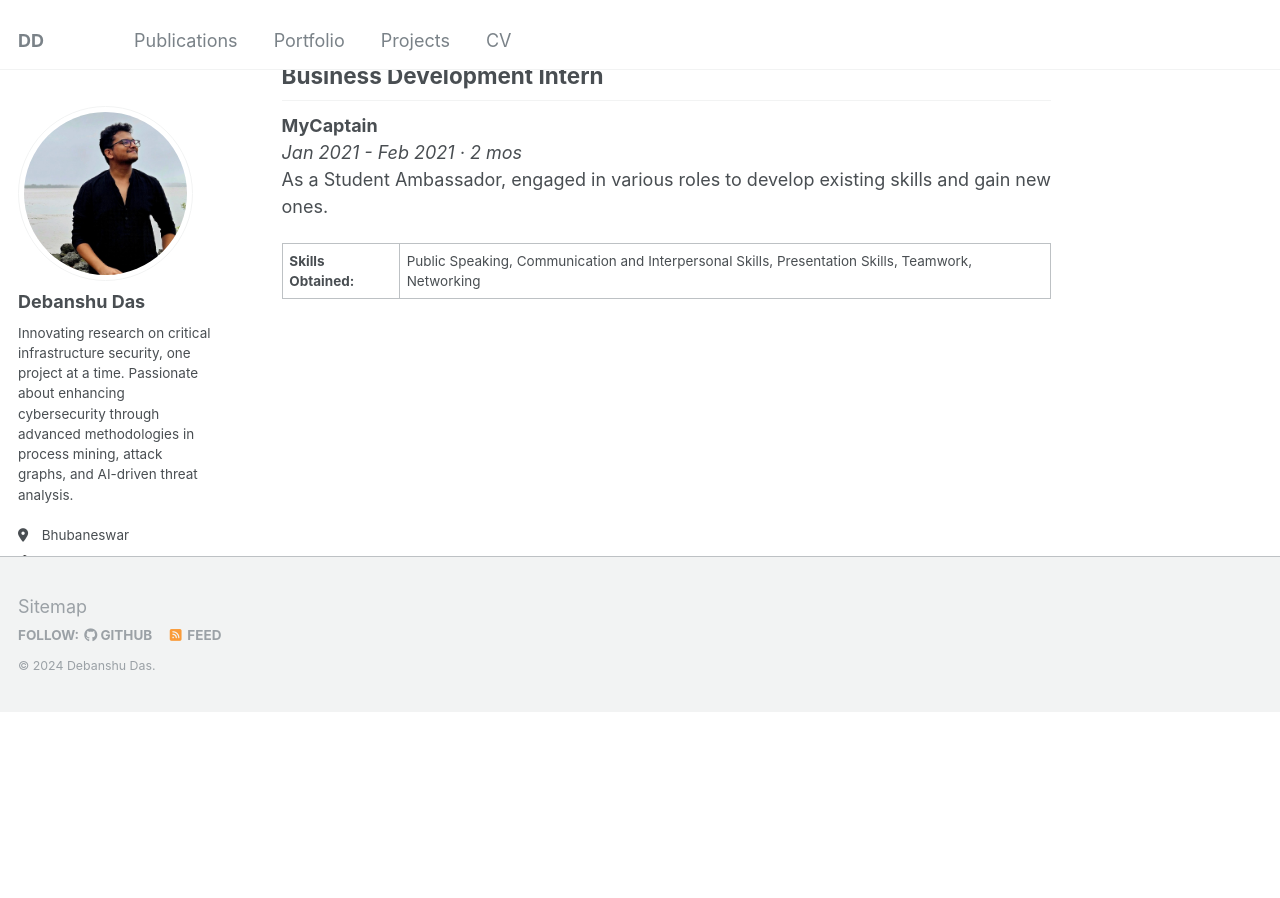
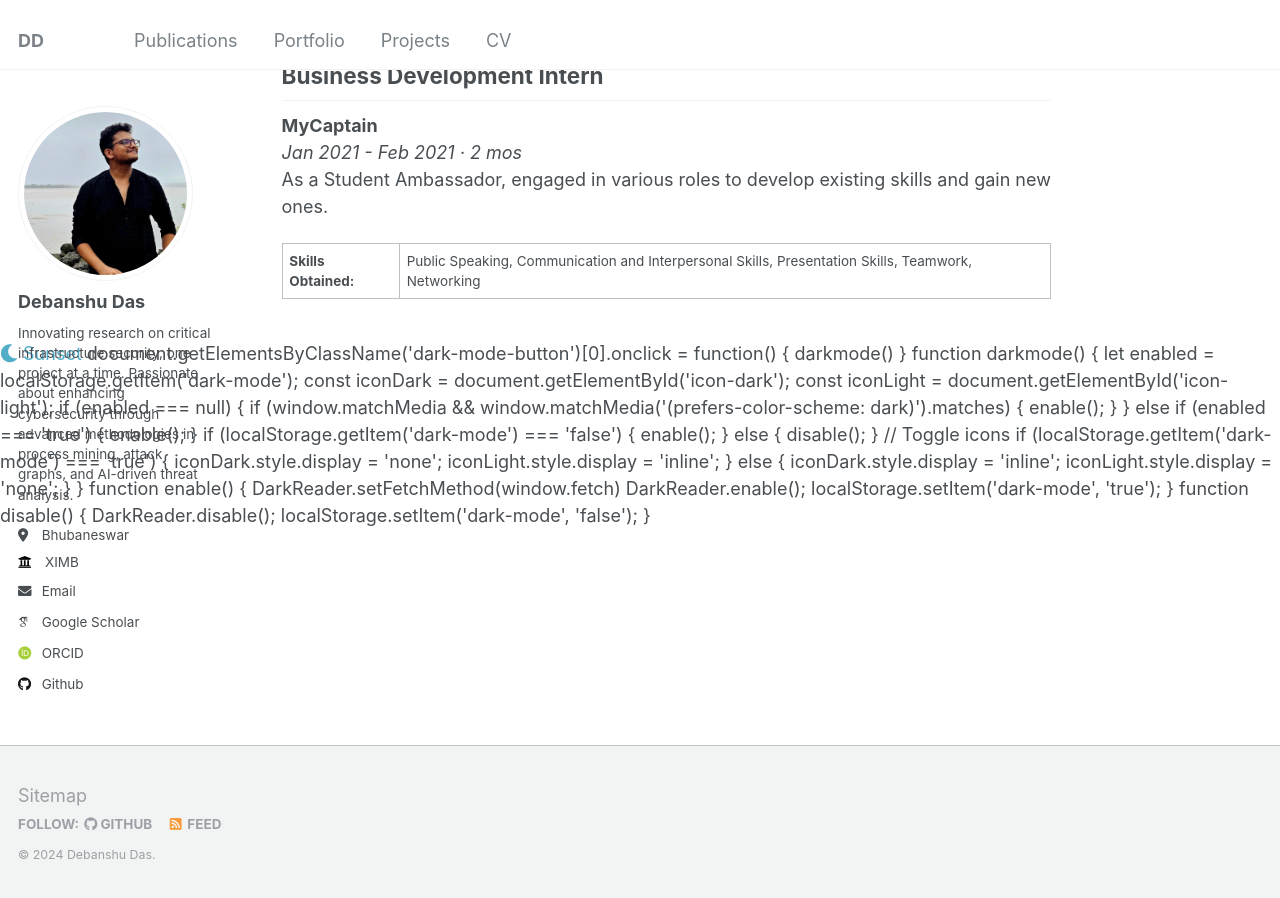
Before and after one commit to DebanshuCS/DDAcademia, a Jekyll site: the page built from _pages/about.md, in a window 1280 px wide and 900 px high, scrolled down 2125 px. Built offline with Jekyll 4.4.1, drawn with Linux system fonts in a browser that asks for light colours; some web fonts are replaced; comment, search, counter and statistics services are not loaded; before the commit the page ends 2836 px from its top, so only the background shows below that.

Commit message:
Changed this, that, and the other thing

```diff
--- a/_config.yml
+++ b/_config.yml
@@ -86,7 +86,7 @@
 teaser                   :  # filename of teaser fallback teaser image placed in /images/, .e.g. "500x300.png"
 breadcrumbs              : false # true, false (default)
 words_per_minute         : 160
-future                   : true
+future                   : false
 read_more                : "disabled" # if enabled, adds "Read more" links to excerpts
 talkmap_link             : false #change to true to add link to talkmap on talks page
 comments:
--- a/_layouts/default.html
+++ b/_layouts/default.html
@@ -28,4 +28,60 @@
     {% include scripts.html %}
 
   </body>
+
+  <script src="https://cdn.jsdelivr.net/npm/darkreader@4.9.44/darkreader.js"></script>
+  <link rel="stylesheet" href="https://cdnjs.cloudflare.com/ajax/libs/font-awesome/5.15.1/css/all.min.css">
+
+  <a class="dark-mode-button" >
+    <i id="icon-dark" class="fa fa-moon"></i>
+    <i id="icon-light" class="fa fa-sun" style="display: none;"></i>
+    <span id="dark-text">Sunset</span>
+  </a>
+
+
+  document.getElementsByClassName('dark-mode-button')[0].onclick = function() {
+    darkmode()
+}
+
+function darkmode() {
+  let enabled = localStorage.getItem('dark-mode');
+  const iconDark = document.getElementById('icon-dark');
+  const iconLight = document.getElementById('icon-light');
+
+  if (enabled === null) {
+    if (window.matchMedia && window.matchMedia('(prefers-color-scheme: dark)').matches) {
+        enable();
+    }
+  } else if (enabled === 'true') {
+    enable();
+  }
+
+  if (localStorage.getItem('dark-mode') === 'false') {
+      enable();
+  } else {
+      disable();
+  }
+
+  // Toggle icons
+  if (localStorage.getItem('dark-mode') === 'true') {
+    iconDark.style.display = 'none';
+    iconLight.style.display = 'inline';
+  } else {
+    iconDark.style.display = 'inline';
+    iconLight.style.display = 'none';
+  }
+}
+
+
+function enable()  {
+  DarkReader.setFetchMethod(window.fetch)
+  DarkReader.enable();
+  localStorage.setItem('dark-mode', 'true');
+}
+
+function disable() {
+  DarkReader.disable();
+  localStorage.setItem('dark-mode', 'false');
+}
+
 </html>
```
